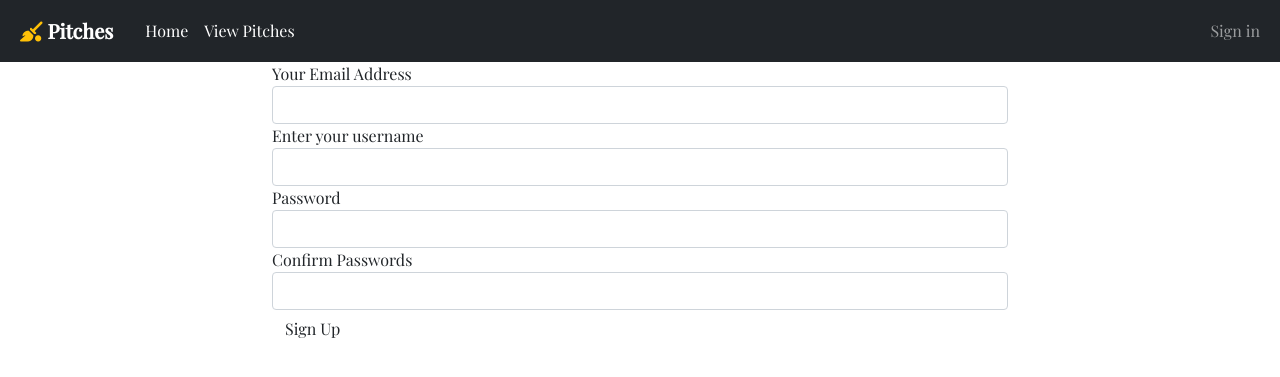
After one commit to Paul-Ngigi/Pitches, a Flask app: page /authenticate/register in a window 1280 px wide. The commit adds this page. Shown: the top 377 px of the page. Run offline with Flask 2, Linux system fonts and the light colour scheme; some libraries are stand-ins or nearby versions.

Commit message:
add sign in and sign up

```diff
--- a/app/auth/__init__.py
+++ b/app/auth/__init__.py
@@ -2,4 +2,4 @@ from flask import Blueprint
 
 auth = Blueprint('auth', __name__)
 
-from . import views
+from . import views, forms
--- /dev/null
+++ b/app/auth/forms.py
@@ -0,0 +1,29 @@
+from flask_wtf import FlaskForm
+from wtforms import StringField, PasswordField, BooleanField, SubmitField
+from wtforms.validators import Required, Email, EqualTo
+from ..models import User
+from wtforms import ValidationError
+
+
+
+class RegistrationForm(FlaskForm):
+    email = StringField('Your Email Address',validators=[Required(),Email()])
+    username = StringField('Enter your username',validators = [Required()])
+    password = PasswordField('Password',validators = [Required(), EqualTo('password_confirm',message = 'Passwords must match')])
+    password_confirm = PasswordField('Confirm Passwords',validators = [Required()])
+    submit = SubmitField('Sign Up')
+
+    def validate_email(self,data_field):
+            if User.query.filter_by(email =data_field.data).first():
+                raise ValidationError('There is an account with that email')
+
+    def validate_username(self,data_field):
+        if User.query.filter_by(username = data_field.data).first():
+            raise ValidationError('That username is taken')
+
+
+class LoginForm(FlaskForm):
+    email = StringField('Your Email Address',validators=[Required(),Email()])
+    password = PasswordField('Password',validators =[Required()])
+    remember = BooleanField('Remember me')
+    submit = SubmitField('Sign In')
--- a/app/auth/views.py
+++ b/app/auth/views.py
@@ -1,7 +1,40 @@
-from flask import render_template
+from flask import render_template, redirect, url_for, flash, request
 from . import auth
+from ..models import User
+from .forms import LoginForm, RegistrationForm
+from .. import db
+from flask_login import login_user, logout_user, login_required
 
 
-@auth.route('/login')
+@auth.route('/register',methods = ["GET","POST"])
+def register():
+    form = RegistrationForm()
+    if form.validate_on_submit():
+        user = User(email = form.email.data, username = form.username.data,password = form.password.data)
+        db.session.add(user)
+        db.session.commit()
+        return redirect(url_for('auth.login'))
+        title = "New Account"
+    return render_template('auth/register.html',registration_form = form)
+
+
+@auth.route('/login',methods=['GET','POST'])
 def login():
-    return render_template('auth/login.html')
+    login_form = LoginForm()
+    if login_form.validate_on_submit():
+        user = User.query.filter_by(email = login_form.email.data).first()
+        if user is not None and user.verify_password(login_form.password.data):
+            login_user(user,login_form.remember.data)
+            return redirect(request.args.get('next') or url_for('main.index'))
+
+        flash('Invalid username or Password')
+
+    title = "Pitch login"
+    return render_template('auth/login.html',login_form = login_form,title=title)
+
+
+@auth.route('/logout')
+@login_required
+def logout():
+    logout_user()
+    return redirect(url_for("main.index"))
--- /dev/null
+++ b/app/templates/auth/register.html
@@ -0,0 +1,17 @@
+{% extends 'base.html'%}
+{% import 'bootstrap/wtf.html' as wtf%}
+
+{% block content %}
+<div class="container">
+<div class="row">
+<div class="col-md-2"> </div>
+<div class="col-md-8">
+
+{{wtf.quick_form(registration_form)}}
+
+</div>
+<div class="col-md-2"></div>
+</div>
+</div>
+
+{% endblock%}
--- a/app/templates/base.html
+++ b/app/templates/base.html
@@ -11,6 +11,7 @@
         integrity="sha384-JEW9xMcG8R+pH31jmWH6WWP0WintQrMb4s7ZOdauHnUtxwoG2vI5DkLtS3qm9Ekf"
         crossorigin="anonymous"></script>
     <script src="https://kit.fontawesome.com/cc1a8ab208.js" crossorigin="anonymous"></script>
+
     <link rel="stylesheet" href="../static/css/style.css">
     {% if title %}
     <title>{{ title }}</title>
--- a/app/templates/navbar.html
+++ b/app/templates/navbar.html
@@ -1,6 +1,7 @@
 <nav class="navbar navbar-expand-lg navbar-dark bg-dark">
     <div class="container-fluid">
-        <a class="navbar-brand p-2 fw-bolder" href="#"><i class="fas fa-quidditch text text-warning"></i> Pitches</a>
+        <a class="navbar-brand p-2 fw-bolder" href="{{url_for('main.index')}}"><i
+                class="fas fa-quidditch text text-warning"></i> Pitches</a>
         <button class="navbar-toggler" type="button" data-bs-toggle="collapse" data-bs-target="#navbarSupportedContent"
             aria-controls="navbarSupportedContent" aria-expanded="false" aria-label="Toggle navigation">
             <span class="navbar-toggler-icon"></span>
@@ -8,8 +9,26 @@
         <div class="collapse navbar-collapse" id="navbarSupportedContent">
             <ul class="navbar-nav me-auto mb-2 mb-lg-0">
                 <li class="nav-item">
-                    <a class="nav-link active" aria-current="page" href="#">Home</a>
+                    <a class="nav-link active" aria-current="page" href="{{url_for('main.index')}}">Home</a>
                 </li>
+                <li class="nav-item">
+                    <a class="nav-link active" aria-current="page" href="{{url_for('main.pitches')}}">View Pitches</a>
+                </li>
+            </ul>
+            <ul class="navbar-nav navbar-right">
+                {% if current_user.is_authenticated %}
+                <li class="nav-item">
+                    {{current_user.username}}
+                </li>
+                <li class="nav-item">
+                    <a href="{{url_for('auth.logout')}}" class="nav-link">Sign out</a>
+                </li>
+                {% else %}
+                <li class="nav-item">
+                    <a href="{{url_for('auth.login')}}" class="nav-link">Sign in</a>
+                </li>
+                {%endif%}
+            </ul>
         </div>
     </div>
 </nav>
--- /dev/null
+++ b/app/templates/pitches.html
@@ -0,0 +1,6 @@
+{% extends 'base.html' %}
+
+{% block content %}
+
+
+{% endblock %}
```
Also changed, not shown: app/main/views.py (+8 -0 lines), app/models.py (+9 -1 lines), app/templates/auth/login.html (+24 -0 lines), migrations/versions/8114a15151e9_add_email_column.py (added, +30 -0 lines), migrations/versions/af8c0e69d359_add_password_column.py (added, +28 -0 lines), app/static/images/services/691d6953b84165a543f5e1a422144582.jpg (renamed from app/static/images/services/service2.jpg), app/static/images/services/98e6236ee1ef6b8c4f481beeedee92e8.jpg (renamed from app/static/images/services/service1.jpg).
